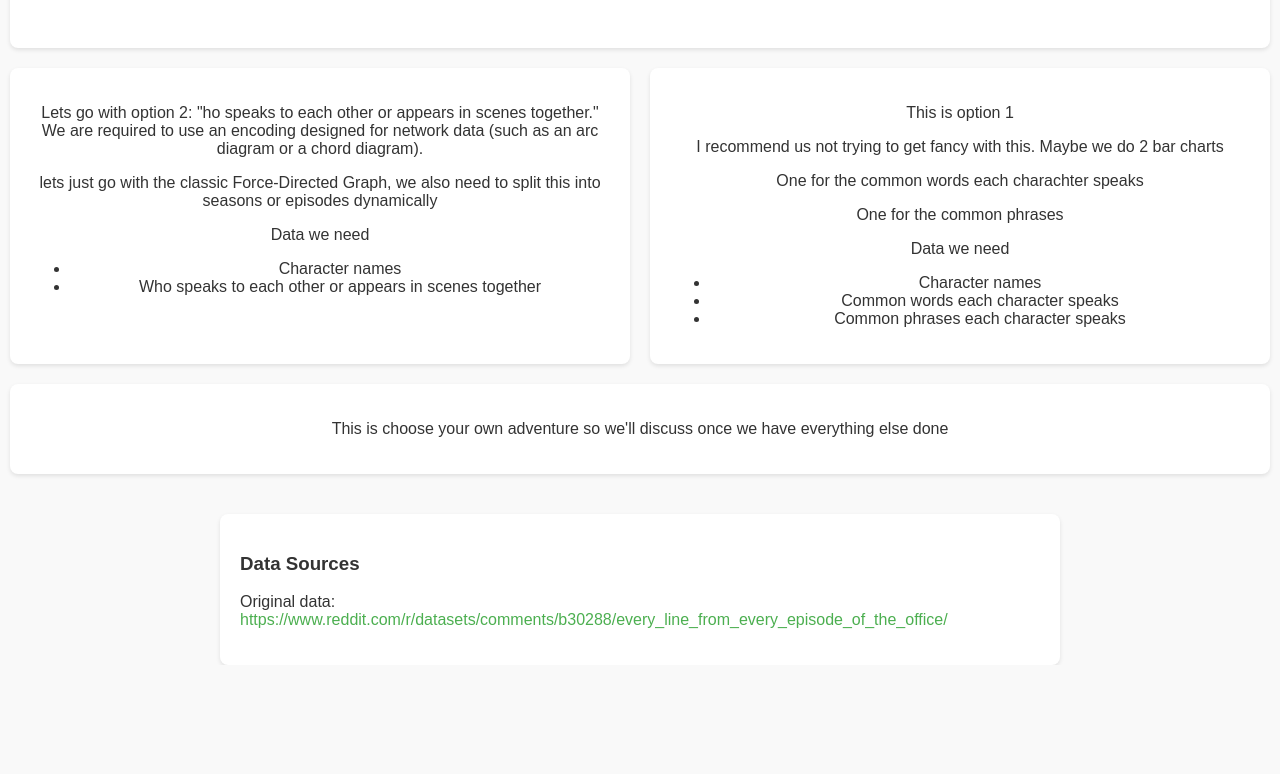
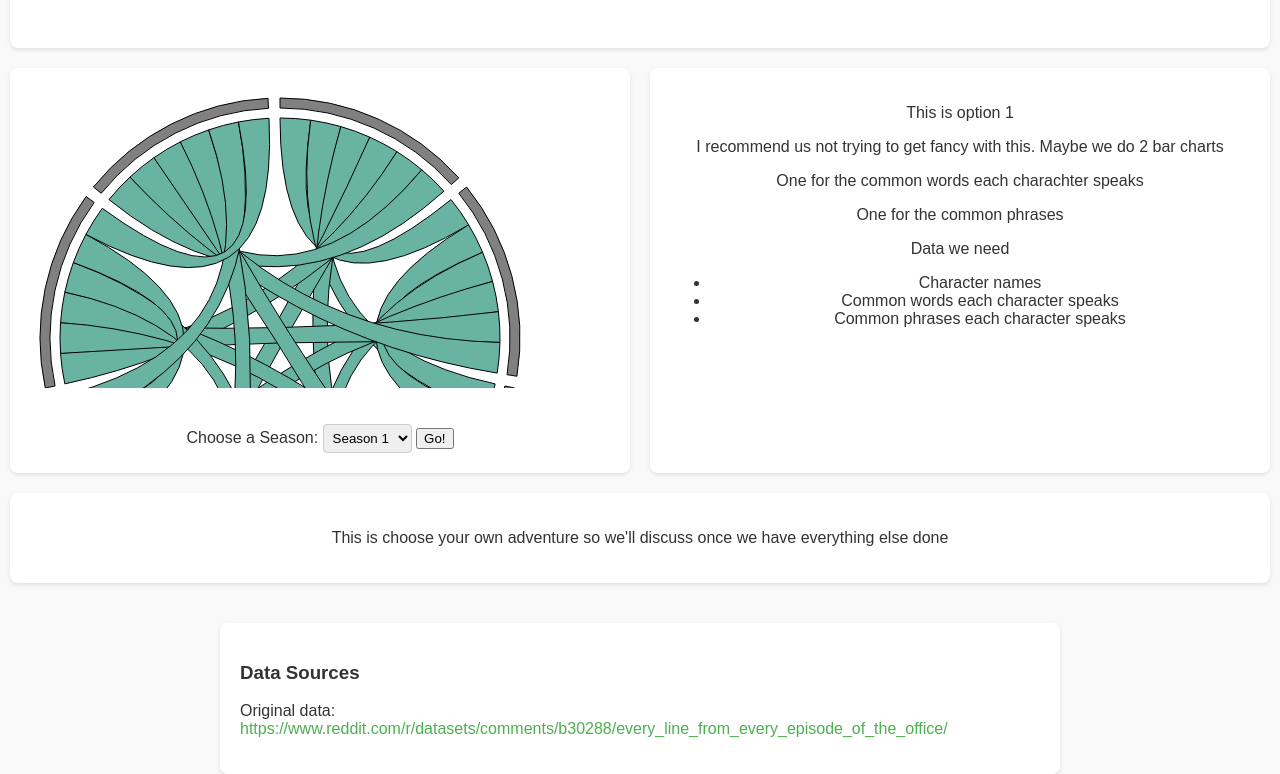
Before and after one commit to NSuer/Visual_Interfaces_Project_3, a plain HTML site: page index.html in a window 1280 px wide. Shown: the part 932-1706 px from the top of the page. Before the commit the page ends 1597 px from the top, so only its background shows below. Drawn offline with Linux system fonts and the light colour scheme.

Commit message:
working towards chord graph

```diff
--- a/index.html
+++ b/index.html
@@ -53,15 +53,23 @@
     <main>
         <div class="chart-container">
             <div class="chart">
-                <p>Lets go with option 2: "ho speaks to each other or appears in scenes together." We are required to
-                    use an encoding designed for network data (such as an arc diagram or a chord diagram).</p>
-                <p>lets just go with the classic Force-Directed Graph, we also need to split this into seasons or
-                    episodes dynamically</p>
-                <p>Data we need</p>
-                <ul>
-                    <li>Character names</li>
-                    <li>Who speaks to each other or appears in scenes together</li>
-                </ul>
+                <div class="EncounterChord" id="EncounterChord" style=""></div>
+                <label for="season-picker">Choose a Season:</label>
+
+                <select name="season-select" id="season-select">
+                  <option value="1">Season 1</option>
+                  <option value="2">Season 2</option>
+                  <option value="3">Season 3</option>
+                  <option value="4">Season 4</option>
+                  <option value="5">Season 5</option>
+                  <option value="6">Season 6</option>
+                  <option value="7">Season 7</option>
+                  <option value="8">Season 8</option>
+                  <option value="9">Season 9</option>
+                </select>
+                <button name="query-season" id="query-season">
+                    Go!
+                </button>
             </div>
             <div class="chart">
                 <p> This is option 1</p>
@@ -100,6 +108,7 @@
     <!-- Our JS code - INCLUDING the new files-->
     <script src="js/main.js"></script>
     <script src="js/overview.js"></script>
+    <script src="js/encounterChord.js"></script>
 
 </body>
 
--- /dev/null
+++ b/js/encounterChord.js
@@ -0,0 +1,102 @@
+class EncounterChord {
+    constructor(_config, _data) {
+        this.config = {
+            parentElement: _config.parentElement,
+            characterNames: _config.characterNames,
+        };
+        this.data = _data;
+
+        this.initVis();
+    }
+
+    initVis() {
+
+        let vis = this
+
+        // create the svg area
+        vis.svg = d3.select(vis.config.parentElement)
+            .append("svg")
+            .attr("width", 500)
+            .attr("height", 500)
+            .append("g")
+            .attr("transform", "translate(250,250)")
+
+        // Add a tooltip div. Here I define the general feature of the tooltip: stuff that do not depend on the data point.
+        // Its opacity is set to 0: we don't see it by default.
+        vis.tooltip = d3.select(vis.config.parentElement)
+            .append("div")
+            .style("opacity", 0)
+            .attr("class", "tooltip")
+            .style("background-color", "white")
+            .style("border", "solid")
+            .style("border-width", "1px")
+            .style("border-radius", "5px")
+            .style("padding", "10px")
+
+        // A function that change this tooltip when the user hover a point.
+        // Its opacity is set to 1: we can now see it. Plus it set the text and position of tooltip depending on the datapoint (d)
+        vis.showTooltip = function (event, d) {
+            vis.tooltip
+                .style("opacity", 1)
+                .html("Source: " + vis.config.characterNames[d.source.index] + "<br>Target: " + vis.config.characterNames[d.target.index])
+                .style("left", (event.x) / 2 + 300 + "px")
+                .style("top", (event.y) / 2 + 500 + "px")
+        }
+
+        // A function that change this tooltip when the leaves a point: just need to set opacity to 0 again
+        vis.hideTooltip = function (event, d) {
+            vis.tooltip
+                .transition()
+                //.duration(1000)
+                .style("opacity", 0)
+        }
+
+        vis.updateVis()
+
+    }
+
+    updateVis() {
+
+        let vis = this
+
+        console.log("called updatevis in encounterChord")
+
+        // give this matrix to d3.chord(): it will calculates all the info we need to draw arc and ribbon
+        const res = d3.chord()
+            .padAngle(0.05)
+            .sortSubgroups(d3.descending)
+            (vis.data)
+
+        // add the groups on the inner part of the circle
+        vis.svg
+            .datum(res)
+            .append("g")
+            .selectAll("g")
+            .data(d => d.groups)
+            .join("g")
+            .append("path")
+            .style("fill", "grey")
+            .style("stroke", "black")
+            .attr("d", d3.arc()
+                .innerRadius(230)
+                .outerRadius(240)
+            )
+
+        // Add the links between groups
+        vis.svg
+            .datum(res)
+            .append("g")
+            .selectAll("path")
+            .data(d => d)
+            .join("path")
+            .attr("d", d3.ribbon()
+                .radius(220)
+            )
+            .style("fill", "#69b3a2")
+            .style("stroke", "black")
+            .on("mouseover", vis.showTooltip)
+            .on("mouseleave", vis.hideTooltip)
+    }
+
+
+}
--- a/js/main.js
+++ b/js/main.js
@@ -21,6 +21,17 @@ let DataName = [
 	'Meredith',
 	'Creed',
 	'Gabe',
+];
+
+encounterNames = [
+	'Michael',
+	'Dwight',
+	'Jim',
+	'Pam',
+	'Andy',
+	'Kevin',
+	'Angela',
+	'Oscar'
 ];
 
 let seasonFrames = []
@@ -83,16 +94,7 @@ d3.csv('data/EncounterTicker.csv')
 		// seasons are collected in a list, creating the 3d matrix.
 
 		// going off TotalLines.csv to pull 8 most social characters:
-		let encounterNames = [
-			'Michael',
-			'Dwight',
-			'Jim',
-			'Pam',
-			'Andy',
-			'Kevin',
-			'Angela',
-			'Oscar'
-		];
+
 
 		//speaker -> EncounterWith
 
@@ -158,8 +160,19 @@ d3.csv('data/EncounterTicker.csv')
 
 		console.log("completed postprocessing for chord graph.")
 
+		encounterChord = new EncounterChord({
+			parentElement: '#EncounterChord',
+			characterNames: encounterNames
+		}, seasonFrames[0]);
+
 	})
 	.catch(error => {
 		console.log('Error loading the encounter data');
 		console.log(error);
 	});
+
+d3.select('#query-season').on('click', function() {
+	console.log("button! ");
+	encounterChord.data = seasonFrames[+document.getElementById("season-select").value]
+	encounterChord.updateVis();
+	});
```
